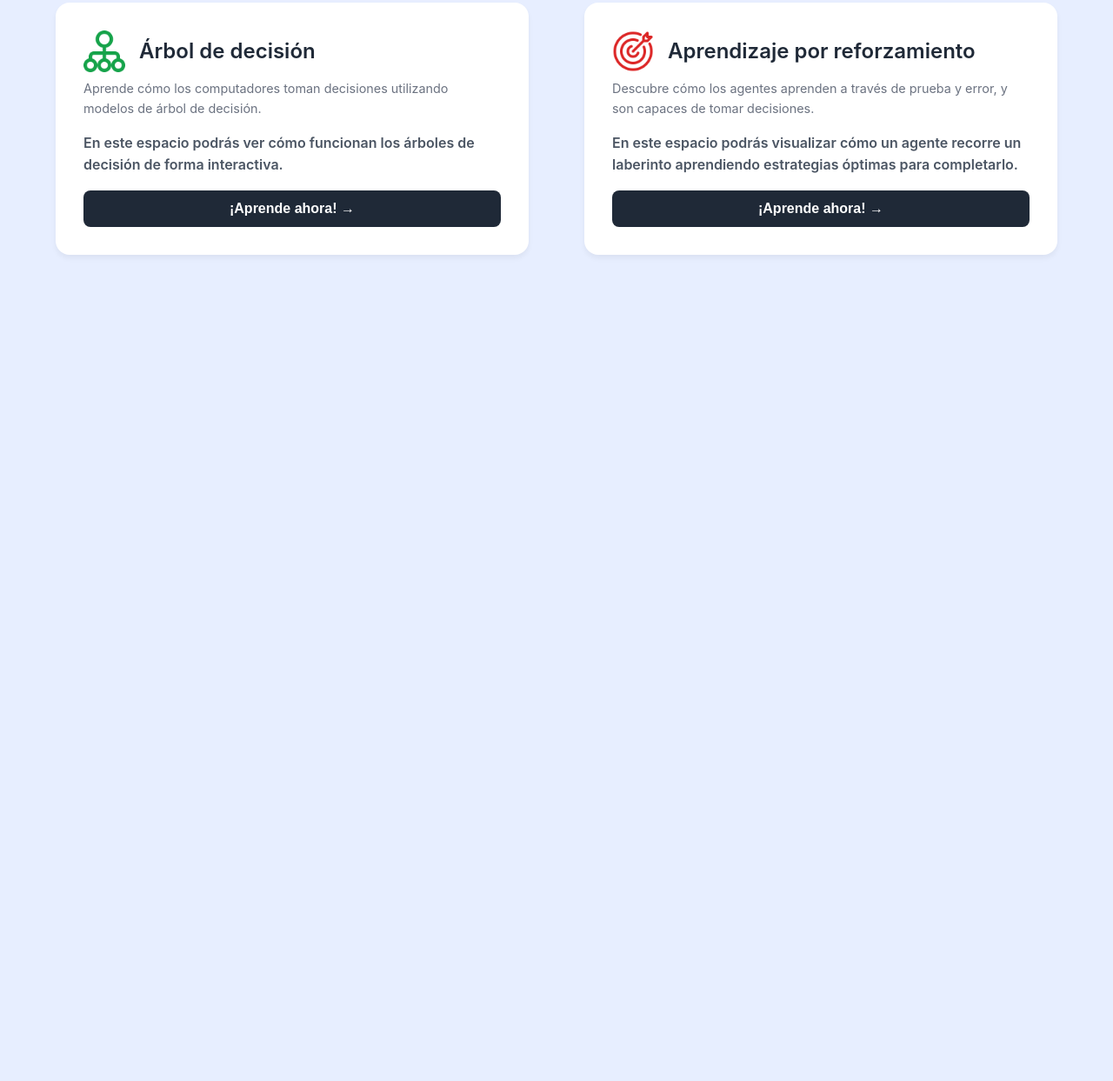
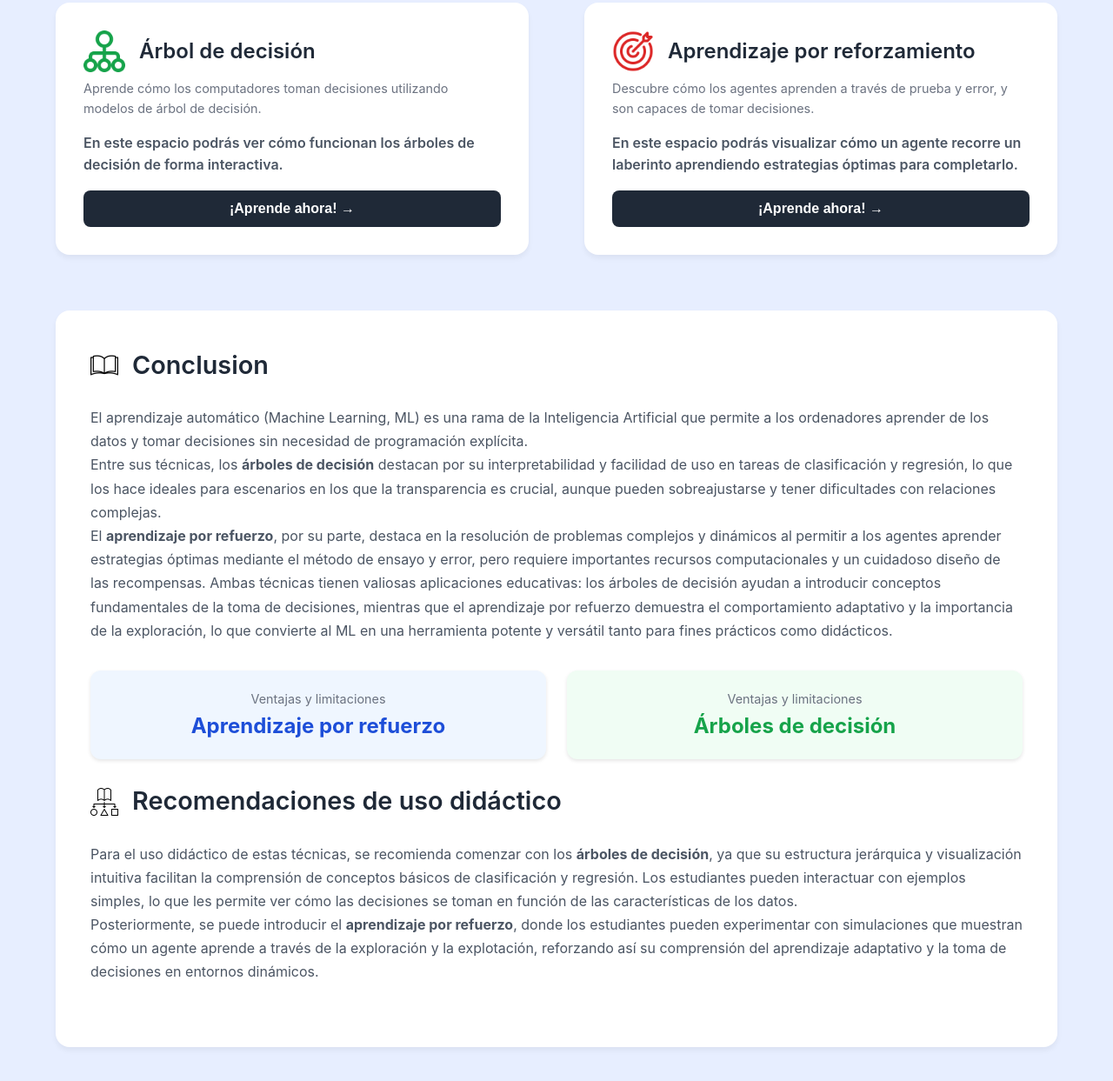
Before and after one commit to sllanoscaro/proyectosistemas, a website: page public/index.html in a window 1280 px wide. Shown: the part 1179-2422 px from the top of the page at 87% size. Before the commit the page ends 1536 px from the top, so only its background shows below. Drawn offline with Linux system fonts and the light colour scheme.

Commit message:
conclusiones

```diff
--- a/public/index.html
+++ b/public/index.html
@@ -139,6 +139,62 @@
                 </div>
             </div>
         </div>
+
+        <!-- What is Machine Learning Section -->
+        <section class="ml-explanation">
+            <div class="explanation-container">
+                <div class="explanation-header">
+                    <div class="explanation-icon">
+                        <!-- Placeholder for book icon -->
+                        <img src="icons/libro.png" alt="Book" class="section-icon">
+                    </div>
+                    <h2 class="explanation-title">Conclusion</h2>
+                </div>
+                <p class="explanation-text">
+                    El aprendizaje automático (Machine Learning, ML) es una rama de la Inteligencia Artificial que permite a los
+                    ordenadores aprender de los datos y tomar decisiones sin necesidad de programación explícita.<br>
+                    Entre sus técnicas, los <strong>árboles de decisión</strong> destacan por su interpretabilidad y facilidad de uso en tareas de clasificación y regresión,
+                    lo que los hace ideales para escenarios en los que la transparencia es crucial, aunque pueden sobreajustarse y
+                    tener dificultades con relaciones complejas.<br>
+                    El <strong>aprendizaje por refuerzo</strong>, por su parte, destaca en la resolución de
+                    problemas complejos y dinámicos al permitir a los agentes aprender estrategias óptimas mediante el método de ensayo y error,
+                    pero requiere importantes recursos computacionales y un cuidadoso diseño de las recompensas. Ambas técnicas tienen
+                    valiosas aplicaciones educativas: los árboles de decisión ayudan a introducir conceptos fundamentales de la
+                    toma de decisiones, mientras que el aprendizaje por refuerzo demuestra el comportamiento adaptativo y la importancia
+                    de la exploración, lo que convierte al ML en una herramienta potente y versátil tanto para fines prácticos como didácticos.
+                </p>
+
+                <!-- Interactive Buttons -->
+                <div class="interactive-buttons">
+                    <button class="ml-button datos-button" onclick="showSection('conclu_aprendizaje')">
+                        <span class="button-question">Ventajas y limitaciones</span>
+                        <span class="button-answer">Aprendizaje por refuerzo</span>
+                    </button>
+                    <button class="ml-button algoritmo-button" onclick="showSection('conclu_arboles')">
+                        <span class="button-question">Ventajas y limitaciones</span>
+                        <span class="button-answer">Árboles de decisión</span>
+                    </button>
+                </div>
+                <br>
+                <div class="explanation-header">
+                    <div class="explanation-icon">
+                        <!-- Placeholder for book icon -->
+                        <img src="icons/didactico.png" alt="Book" class="section-icon">
+                    </div>
+                    <h2 class="explanation-title">Recomendaciones de uso didáctico</h2>
+                </div>
+                <p class="explanation-text">
+                    Para el uso didáctico de estas técnicas, se recomienda comenzar con los <strong>árboles de decisión</strong>, ya que su estructura
+                    jerárquica y visualización intuitiva facilitan la comprensión de conceptos básicos de clasificación y regresión. Los estudiantes
+                    pueden interactuar con ejemplos simples, lo que les permite ver cómo las decisiones se toman en función de las características
+                    de los datos.<br>
+                    Posteriormente, se puede introducir el <strong>aprendizaje por refuerzo</strong>, donde los estudiantes pueden experimentar con
+                    simulaciones que muestran cómo un agente aprende a través de la exploración y la explotación, reforzando así su comprensión
+                    del aprendizaje adaptativo y la toma de decisiones en entornos dinámicos.
+                </p>
+
+            </div>
+        </section>
     </main>
 </body>
 </html>
--- a/public/js/overlay_index.js
+++ b/public/js/overlay_index.js
@@ -21,6 +21,20 @@ function showSection(section) {
             content: "Una predicción es el resultado que produce un modelo de ML después de procesar nuevos datos. Es la 'respuesta' que da el sistema basándose en lo que aprendió durante el entrenamiento.",
             img: "icons/predicciones.png",
             color: "#9333EA"
+        },
+        conclu_arboles: {
+            title: "Ventajas y limitaciones de los Árboles de Decisión",
+            content:
+                "<strong>Ventajas:</strong> Son intuitivos, fáciles de interpretar y permiten visualizar el proceso de toma de decisiones. Funcionan bien con datos categóricos y numéricos, y requieren poca preparación de datos.<br>" +
+                "<br><strong>Limitaciones:</strong> Pueden sobreajustarse a los datos de entrenamiento, ser inestables ante pequeñas variaciones y no capturan relaciones complejas entre variables.",
+            img: "icons/arbol-de-graficos.png",
+        },
+        conclu_aprendizaje: {
+            title: "Ventajas y limitaciones del Aprendizaje Supervisado",
+            content:
+                "<strong>Ventajas:</strong> Permite resolver problemas complejos, aprende de la experiencia directa y se adapta a entornos dinámicos. Es capaz de optimizar estrategias a largo plazo y manejar gratificación aplazada.<br>" +
+                "<br><strong>Limitaciones:</strong> Requiere muchos datos y recursos computacionales, depende fuertemente del diseño de la función de recompensa y puede ser difícil de depurar e interpretar.",
+            img: "icons/flecha-de-diana.png"
         }
     };
 
```
Also changed, not shown: public/icons/didactico.png (added).
